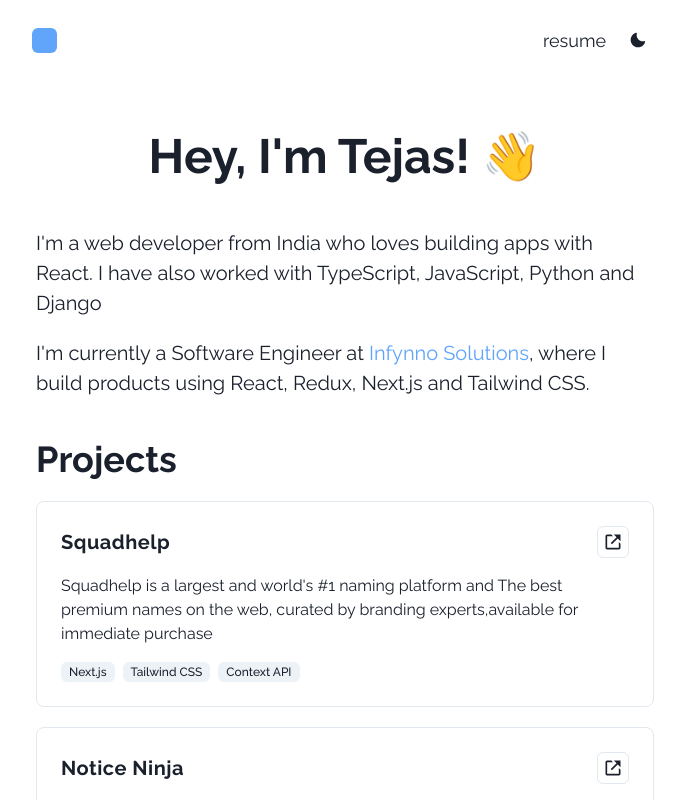
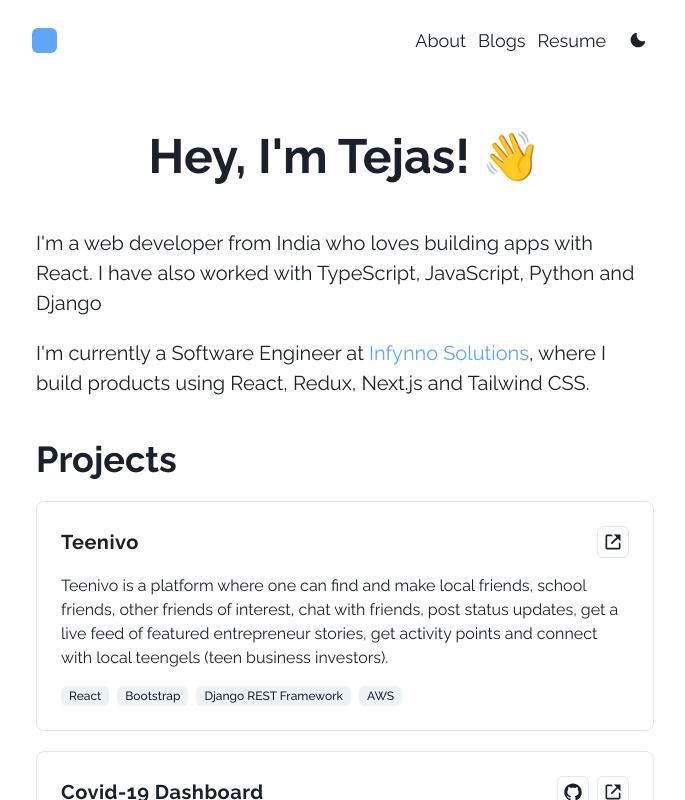
Before and after one commit to Akshmody/tejas-web, a Next.js app: page / in a window 1280 px wide. Shown: the top 800 px of the page, without its empty margins (295-980 px from the left). Built offline with nearby package versions, Linux system fonts and the light colour scheme.

Commit message:
updated projects

```diff
--- a/components/Layout.tsx
+++ b/components/Layout.tsx
@@ -63,13 +63,13 @@ const NavBar = () => {
             </Flex>
 
             <HStack spacing="3" alignItems="center" fontSize="lg">
+                <LinkButton text="About" href="/" />
+                <LinkButton text="Blogs" href="/" />
                 <LinkButton
-                    text="resume"
+                    text="Resume"
                     href="https://drive.google.com/file/d/14R12CJ37xZtXGVvSiG5dKGf1B4WRnJXs/view?usp=sharing"
                     target="_blank"
                 />
-
-                {/* <LinkButton text="about" href="/about" /> */}
 
                 <IconButton
                     aria-label="Toggle dark mode"
--- a/constants.ts
+++ b/constants.ts
@@ -4,20 +4,20 @@ import { DefaultSeoProps } from "next-seo";
 export const BASE_URL: string = "";
 
 export const PROJECT_LIST: Array<IProjectCardProps> = [
-    {
-        name: "Squadhelp",
-        description:
-            "Squadhelp is a largest and world's #1 naming platform and The best premium names on the web, curated by branding experts,available for immediate purchase",
-        link: "https://dev.squadhelp.com",
-        tags: ['Next.js', 'Tailwind CSS', 'Context API'],
-    },
-    {
-        name: "Notice Ninja",
-        description:
-            "NoticeNinja is a SaaS platform to Track, Manage, and Resolve all Tax and Compliance Notices",
-        link: "https://app.noticeninja.com",
-        tags: ['React', 'Redux', 'Ant Design'],
-    },
+    // {
+    //     name: "Squadhelp",
+    //     description:
+    //         "Squadhelp is a largest and world's #1 naming platform and The best premium names on the web, curated by branding experts,available for immediate purchase",
+    //     link: "https://dev.squadhelp.com",
+    //     tags: ['Next.js', 'Tailwind CSS', 'Context API'],
+    // },
+    // {
+    //     name: "Notice Ninja",
+    //     description:
+    //         "NoticeNinja is a SaaS platform to Track, Manage, and Resolve all Tax and Compliance Notices",
+    //     link: "https://app.noticeninja.com",
+    //     tags: ['React', 'Redux', 'Ant Design'],
+    // },
     {
         name: "Teenivo",
         description:
```
